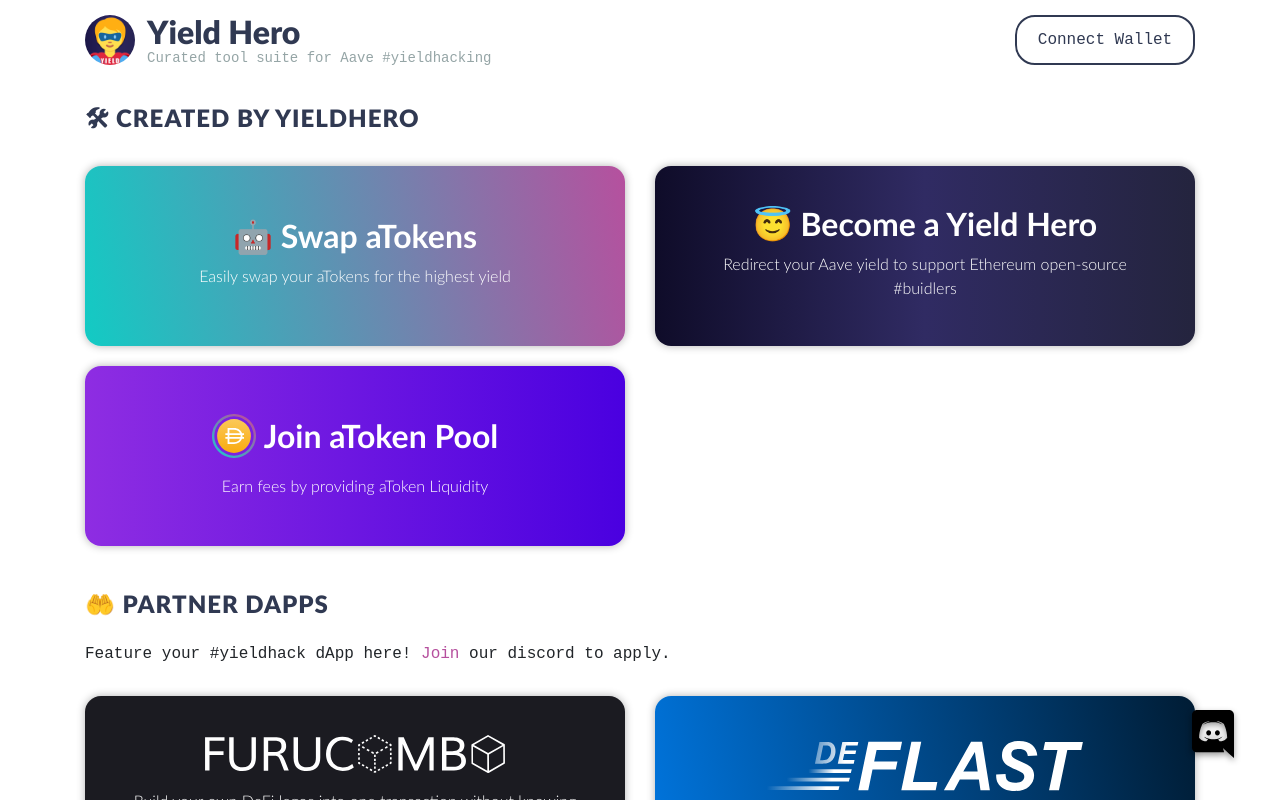
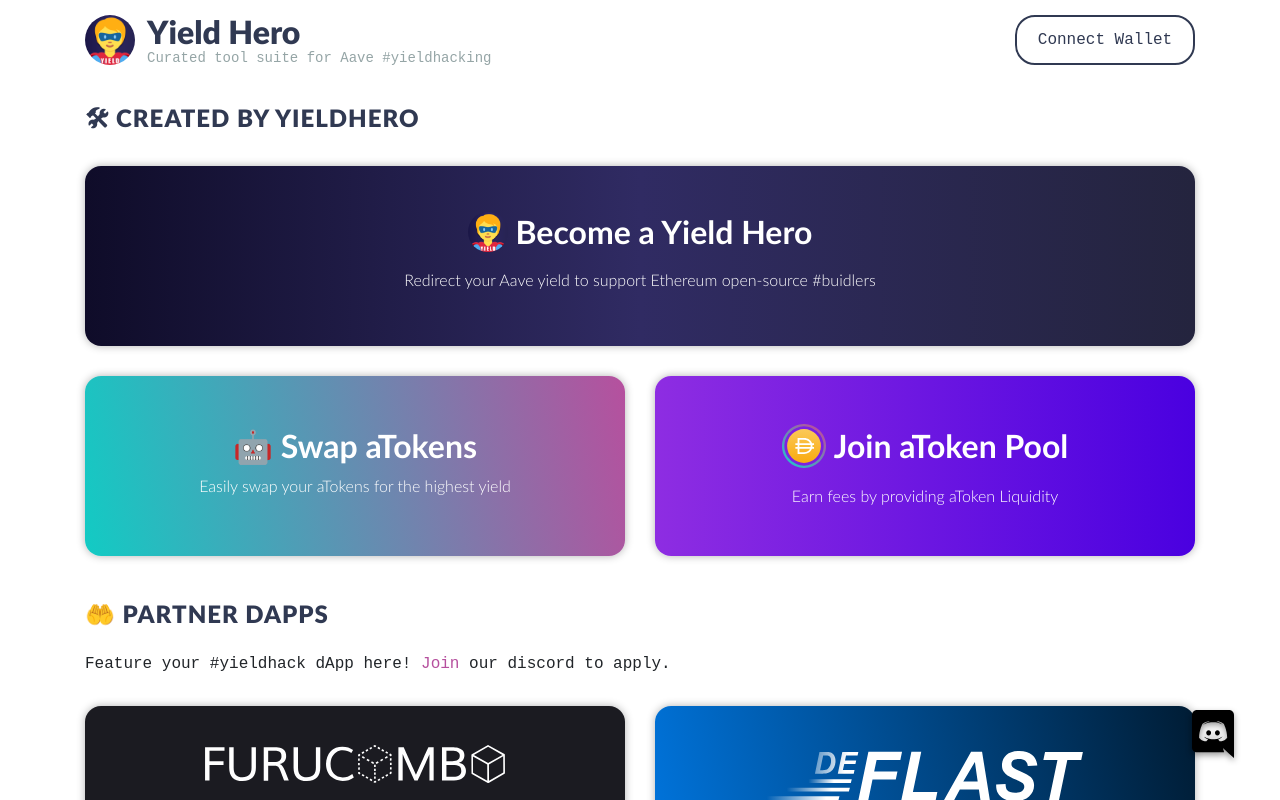
Before and after one commit to cinnabarhorse/yieldhero, a Next.js app: page / in a window 1280 px wide. Shown: the top 800 px of the page. Built offline with nearby package versions, Linux system fonts and the light colour scheme; no server answers; a web font is replaced by a local one.

Commit message:
Added Austin to list

```diff
--- a/components/interest/RecipientList.tsx
+++ b/components/interest/RecipientList.tsx
@@ -106,7 +106,8 @@
 
                     <Row>
                         <Col xl={4} lg={4} md={4} sm={1} xs={0}></Col>
-                        <Col style={{ display: 'flex', alignItems: 'center', justifyContent: 'center', height: 60 }}> <h2 style={{ color: 'white', textAlign: 'center', padding: 0, margin: 0 }}>{page === "set" ? "SELECT A YIELD RECIPIENT" : "YIELD HERO LEADERBOARD"}</h2></Col>
+                        <Col style={{ display: 'flex', alignItems: 'center', justifyContent: 'center', height: 60 }}> <h2 style={{ color: 'white', textAlign: 'center', padding: 0, margin: 0 }}>{page === "set" ? <div><strong>STEP 2)</strong> SELECT A YIELD RECIPIENT
+                            </div> : "YIELD HERO LEADERBOARD"}</h2></Col>
                         <Col style={{ display: 'flex', alignItems: 'center', justifyContent: 'flex-end' }}>
                             <button
                                 className="actionButton"
--- a/pages/index.tsx
+++ b/pages/index.tsx
@@ -32,6 +32,39 @@
             <header>🛠 Created by YieldHero</header>
 
             <Row style={{ marginTop: 30 }}>
+                <Col>
+                    <Link href="/redirect">
+                        <button onClick={() => {
+
+
+                            Router.push("/redirect").then(() => {
+
+                                window.scrollTo(0, 0)
+
+                                dispatch({
+                                    type: 'updateCurrentHeader',
+                                    currentHeader: "Redirect Yield"
+                                })
+                            })
+
+                        }} style={{ background: donateGradient }}>
+
+
+
+                            <p> <img src="/yieldherologo.svg" width="40" style={{ borderRadius: 20, marginTop: -8 }} /> Become a Yield Hero
+   </p>
+
+
+                            <div>Redirect your Aave yield to support Ethereum open-source #buidlers</div>
+
+
+                        </button>
+                    </Link>
+                </Col>
+            </Row>
+
+            <Row style={{ marginTop: 10 }}>
+
                 <Col xl={6} lg={6} md={12} sm={12} xs={12}>
 
                     <Link href="/swap">
@@ -56,45 +89,6 @@
                     </Link>
 
                 </Col>
-
-                <Col xl={6} lg={6} md={12} sm={12} xs={12}>
-
-
-                    <Link href="/redirect">
-                        <button onClick={() => {
-
-
-                            Router.push("/redirect").then(() => {
-
-                                window.scrollTo(0, 0)
-
-                                dispatch({
-                                    type: 'updateCurrentHeader',
-                                    currentHeader: "Redirect Yield"
-                                })
-                            })
-
-                        }} style={{ background: donateGradient }}>
-
-
-
-                            <p> 😇 Become a Yield Hero
-   </p>
-
-
-                            <div>Redirect your Aave yield to support Ethereum open-source #buidlers</div>
-
-
-                        </button>
-                    </Link>
-
-
-                </Col>
-
-
-
-
-                <div style={{ marginTop: 20 }}></div>
 
 
                 <Col xl={6} lg={6} md={12} sm={12} xs={12}>
```
Also changed, not shown: components/interest/TokenList.tsx (+3 -11 lines), components/interest/addresses.tsx (+10 -1 lines), public/images/austingriffith.jpg (added).
